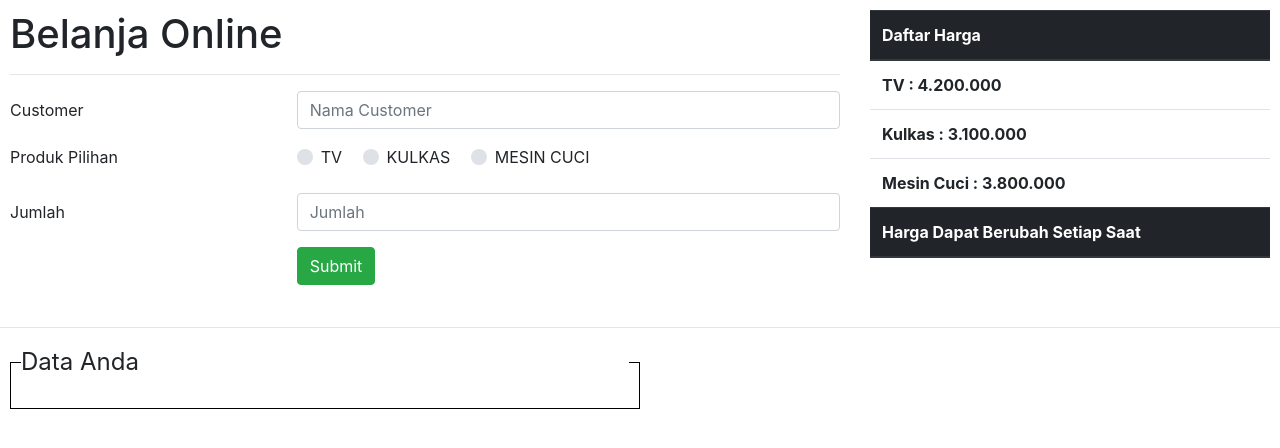
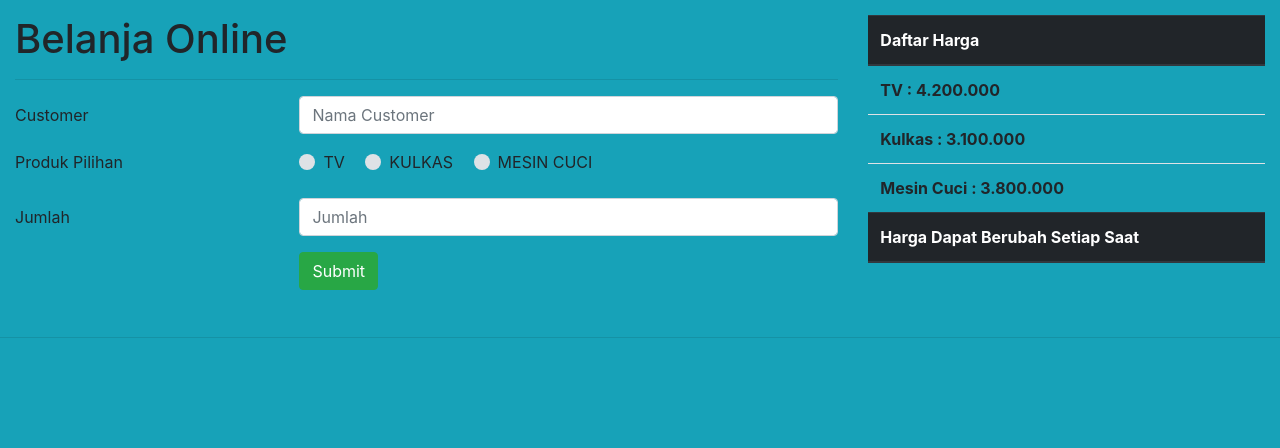
Before and after one commit to nnomeng0la/web2, a PHP site: page /form_belanja.php in a window 1280 px wide. Shown: the top 448 px of the page. Run offline with PHP 8.4, Linux system fonts and the light colour scheme; data that the repository does not hold is empty.

Commit message:
Add files via upload

```diff
--- a/form_belanja.php
+++ b/form_belanja.php
@@ -9,8 +9,8 @@
     <link rel="stylesheet" href="https://maxcdn.bootstrapcdn.com/font-awesome/4.7.0/css/font-awesome.min.css">
     <link rel="icon" href="https://img.icons8.com/external-flatart-icons-outline-flatarticons/50/000000/external-cart-black-friday-flatart-icons-outline-flatarticons.png">
 </head>
-<body>
-<div class="row" style="padding:10px">
+<body class="bg-info">
+<div class="row" style="padding: 15px;">
   <div class="col-8">
       <h1>Belanja Online</h1>
       <hr>
@@ -82,9 +82,7 @@
   </div>
 </div>
 <hr>
-<fieldset style="padding:10px; border: 0.1em solid black; margin-right:50%; margin-left: 10px;">
-  <legend>Data Anda</legend>
-  <div>
+<div style="padding:15px;">
   <?php
 
   $proses = $_POST["proses"];
@@ -126,7 +124,6 @@
 
   ?>
 </div>
-</fieldset>
 
 
 
```
Lines whose indentation alone changed are shown as unchanged.
